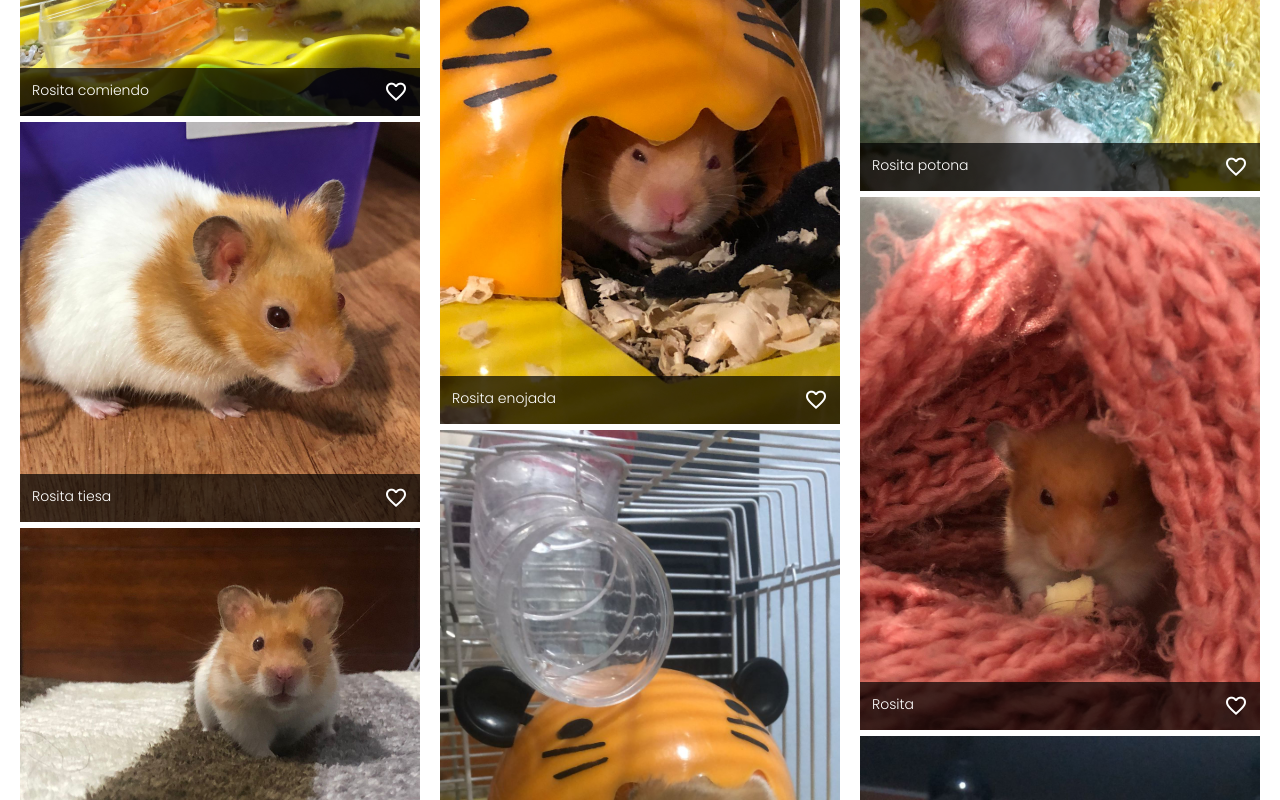
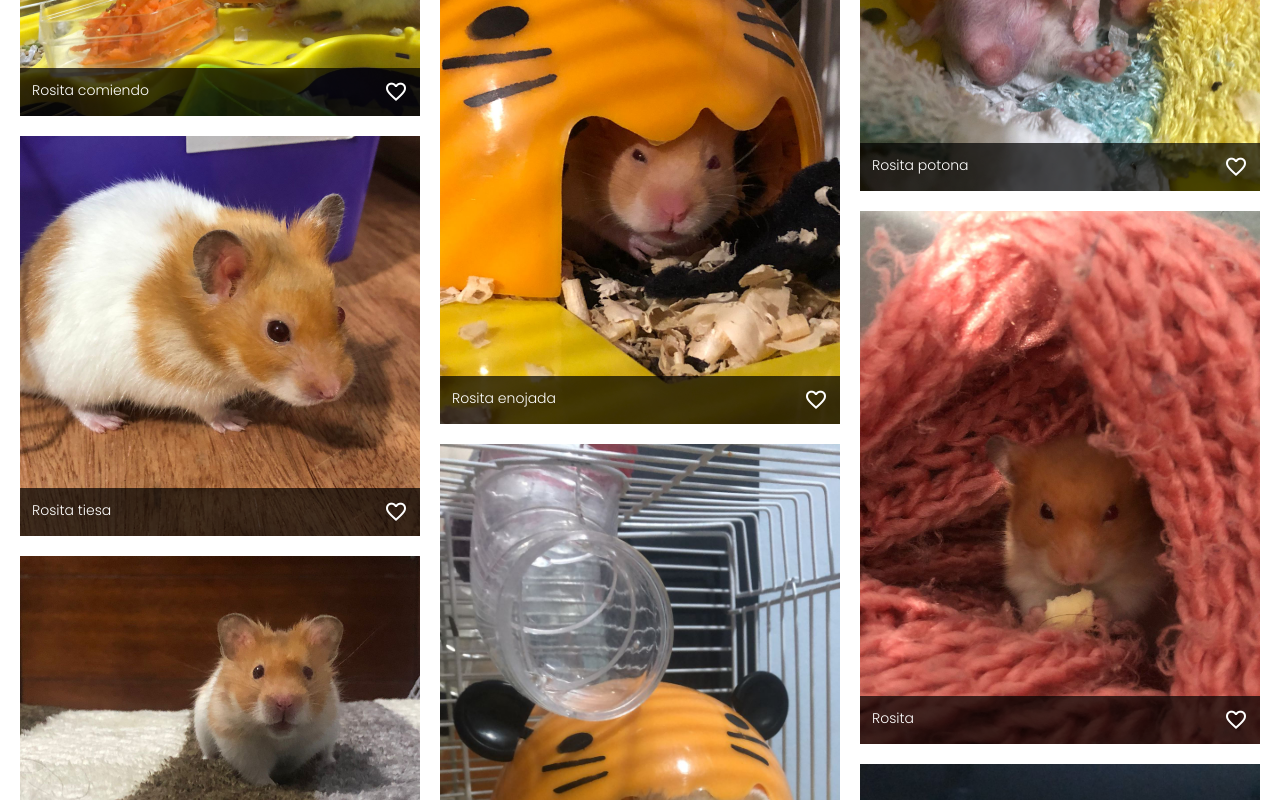
Before and after one commit to zzVitezz/k1000A, a Vue app: page /rosita in a window 1280 px wide. Shown: the part 460-1260 px from the top of the page. Built offline with nearby package versions, Linux system fonts and the light colour scheme.

Commit message:
Aprendiendin

```diff
--- a/src/App.vue
+++ b/src/App.vue
@@ -1,8 +1,6 @@
 <template>
-  <main>
-    <Home/>
-    <router-view/>
-  </main>
+  <Home/>
+  <router-view/>
 </template>
 
 <script setup>
--- a/src/components/OvImageList.vue
+++ b/src/components/OvImageList.vue
@@ -22,7 +22,7 @@
             ref="modalRef"
             class="fixed left-1/2 top-1/2 w-fit h-fit z-40 translate-y-[-50%] translate-x-[-50%] bg-white rounded-md"
           >
-            <section class="p-5 flex justify-center">
+            <section class="p-3 flex justify-center">
               <div class="">
                 <img :src="srcImagen" class="max-h-[80vh]"/>
               </div>
@@ -60,10 +60,10 @@
   </script>
   <style scoped>
   .image--list {
-    @apply min-w-full gap-5 p-5 columns-2 lg:columns-3;
+    @apply min-w-full gap-5 px-5 pt-5 columns-2 lg:columns-3;
   }
   .item {
-    @apply relative w-full;
+    @apply relative w-full mb-5;
   }
   .item__img {
     @apply w-full;
--- a/src/main.js
+++ b/src/main.js
@@ -1,23 +1,30 @@
 import { createApp } from "vue";
+import { createRouter, createWebHistory } from "vue-router";
+import "./index.css";
 import App from "./App.vue";
-import "./index.css";
-import { createRouter, createWebHistory } from "vue-router";
-import camila from "./views/camila.vue";
-import rosita from "./views/rosita.vue";
+import Camila from "./views/camila.vue";
+import Rosita from "./views/rosita.vue";
 import pruebas from "./views/pruebas.vue";
+import Home from "./views/Home.vue";
 
 const router = createRouter({
   history: createWebHistory(),
   routes: [
+    /* Sirve para poner la vista home y abajo las demás con el router-view
+    {
+      path: "/",
+      name: "Home",
+      component: Home,
+    },*/
     {
       path: "/camila",
-      name: "camila",
-      component: camila,
+      name: "Camila",
+      component: Camila,
     },
     {
       path: "/rosita",
-      name: "rosita",
-      component: rosita,
+      name: "Rosita",
+      component: Rosita,
     },
     {
       path: "/pruebas",
--- a/src/views/camila.vue
+++ b/src/views/camila.vue
@@ -26,10 +26,10 @@
                   <span class="material-symbols-outlined">close</span>
                 </button>
                 <div class="flex h-full flex-col items-center justify-center gap-7">
-                  <router-link to="/Home">
+                  <router-link to="/">
                     <span class="text-xl lg:hover:underline lg:decoration-amber-600 lg:decoration-2 lg:hover:underline-offset-4">Inicio</span>
                   </router-link>
-                  <router-link to="/rosita">
+                  <router-link :to="{ name: 'Rosita'}">
                     <span class="text-xl lg:hover:underline lg:decoration-amber-600 lg:decoration-2 lg:hover:underline-offset-4">Rosita</span>
                   </router-link>
                   <router-link to="">
@@ -47,7 +47,7 @@
   <script setup lang="ts">
   import { onClickOutside } from "@vueuse/core";
   import {ref} from "vue";
-  import OvImageList from "../components/OvImageList.vue";
+  import OvImageList from "../components/OvImageList.vue" ;
 
   const camila = [
           { src: "images/k1.jpeg", caption: "Description", index: 0},
```
